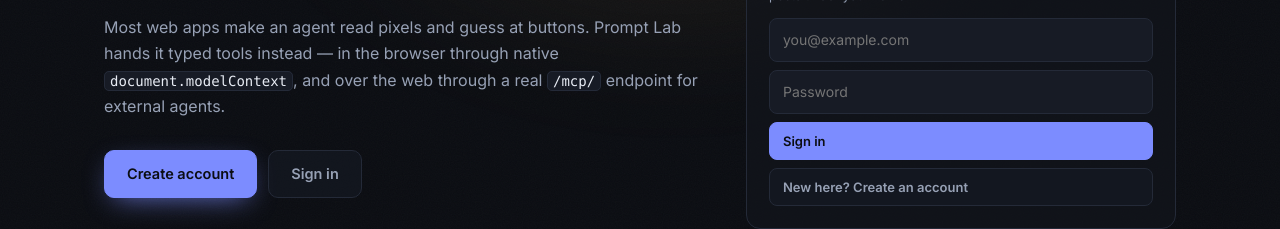
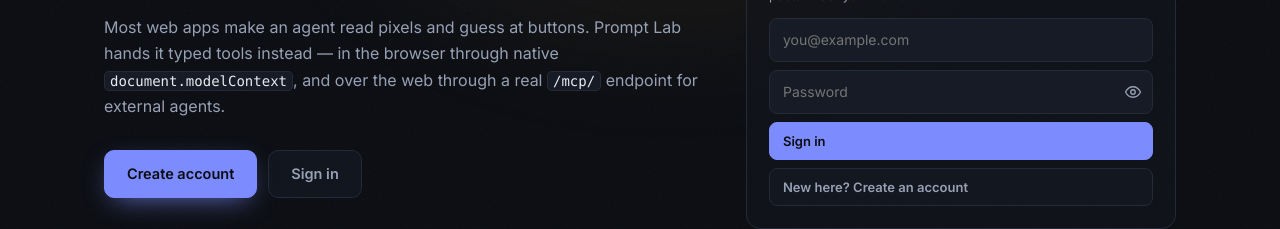
Before and after one commit to jasonyannn/prompt-lab, a React (Vite) app: page / in a window 1280 px wide. Shown: the part 308-537 px from the top of the page. Built offline with nearby package versions, Linux system fonts and the light colour scheme; no server answers.

Commit message:
Jason - Landing Page Password Eye Icon Added (UI)

```diff
--- a/src/components/Landing.tsx
+++ b/src/components/Landing.tsx
@@ -101,6 +101,7 @@ export function Landing({ webmcp, remoteMcp, onEnter }: Props) {
   const [authMode, setAuthMode] = useState<"signin" | "signup">("signin");
   const [username, setUsername] = useState("");
   const [email, setEmail] = useState("");
+  const [showPassword, setShowPassword] = useState(false);
   const [password, setPassword] = useState("");
   const emailRef = useRef<HTMLInputElement>(null);
 
@@ -357,15 +358,30 @@ export function Landing({ webmcp, remoteMcp, onEnter }: Props) {
                         value={email}
                         onChange={(event) => setEmail(event.target.value)}
                     />
+                    <div className="password-field">
                       <input
                           className="input"
-                        type="password"
+                          type={showPassword ? "text" : "password"}
                           autoComplete={authMode === "signup" ? "new-password" : "current-password"}
                           aria-label="Password"
                           placeholder="Password"
                           value={password}
                           onChange={(event) => setPassword(event.target.value)}
                       />
+                      <button
+                          className="password-toggle"
+                          type="button"
+                          aria-label={showPassword ? "Hide password" : "Show password"}
+                          aria-pressed={showPassword}
+                          onClick={() => setShowPassword((value) => !value)}
+                      >
+                        <svg viewBox="0 0 24 24" width="18" height="18" fill="none" stroke="currentColor" strokeWidth="1.8" strokeLinecap="round" strokeLinejoin="round" aria-hidden="true">
+                          <path d="M2 12s3.6-7 10-7 10 7 10 7-3.6 7-10 7S2 12 2 12z" />
+                          <circle cx="12" cy="12" r="3" />
+                          {showPassword && <path d="M4 4l16 16" />}
+                        </svg>
+                      </button>
+                    </div>
                     <button
                         className="btn btn-primary"
                         type="submit"
--- a/src/landing.css
+++ b/src/landing.css
@@ -821,6 +821,37 @@
   padding: 10px 13px;
 }
 
+.password-field {
+  position: relative;
+  flex: 1;
+  min-width: 220px;
+  display: flex;
+}
+
+.password-field .input {
+  width: 100%;
+  padding-right: 42px;
+}
+
+.password-toggle {
+  position: absolute;
+  top: 0;
+  right: 0;
+  bottom: 0;
+  width: 40px;
+  display: grid;
+  place-items: center;
+  background: none;
+  border: 0;
+  color: var(--text-dim);
+  cursor: pointer;
+}
+
+.password-toggle:hover,
+.password-toggle:focus-visible {
+  color: var(--text);
+}
+
 @media (max-width: 560px) {
   .signin-row {
     flex-direction: column;
```
Lines whose indentation alone changed are shown as unchanged.
